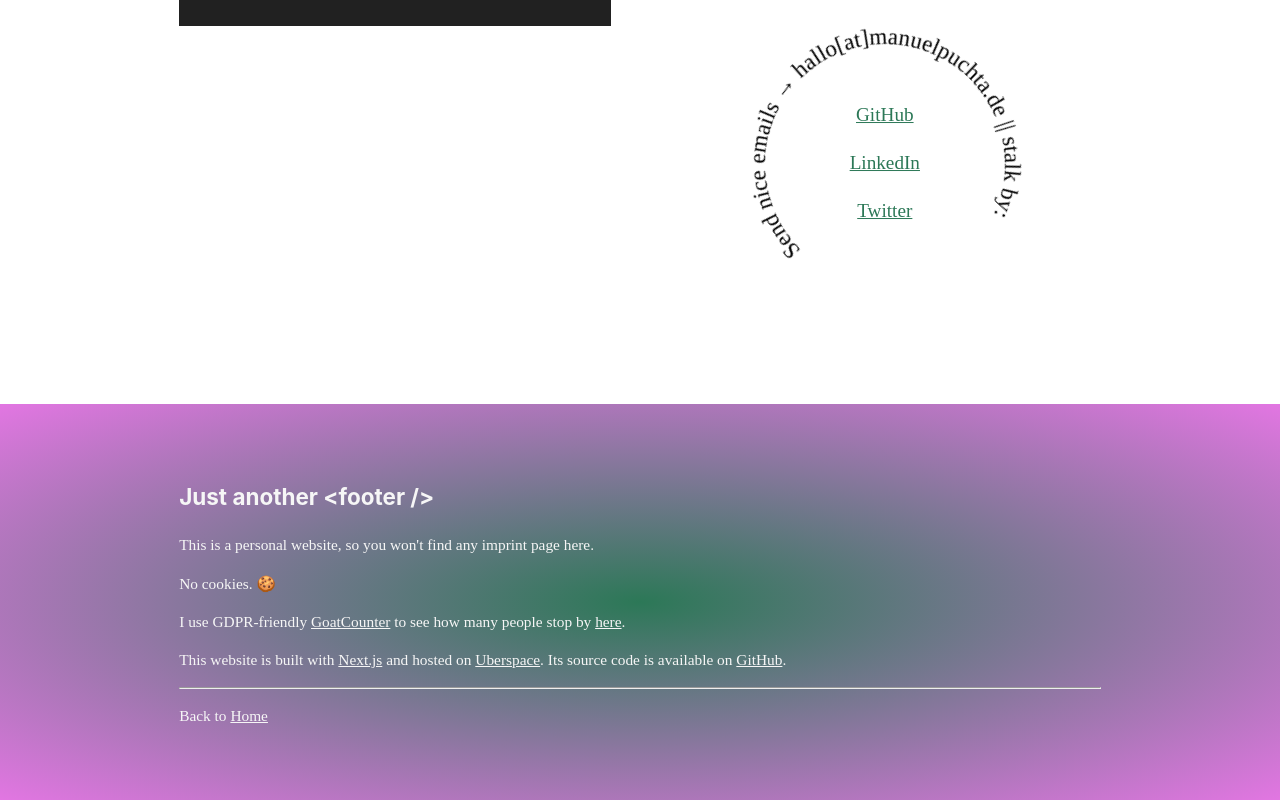
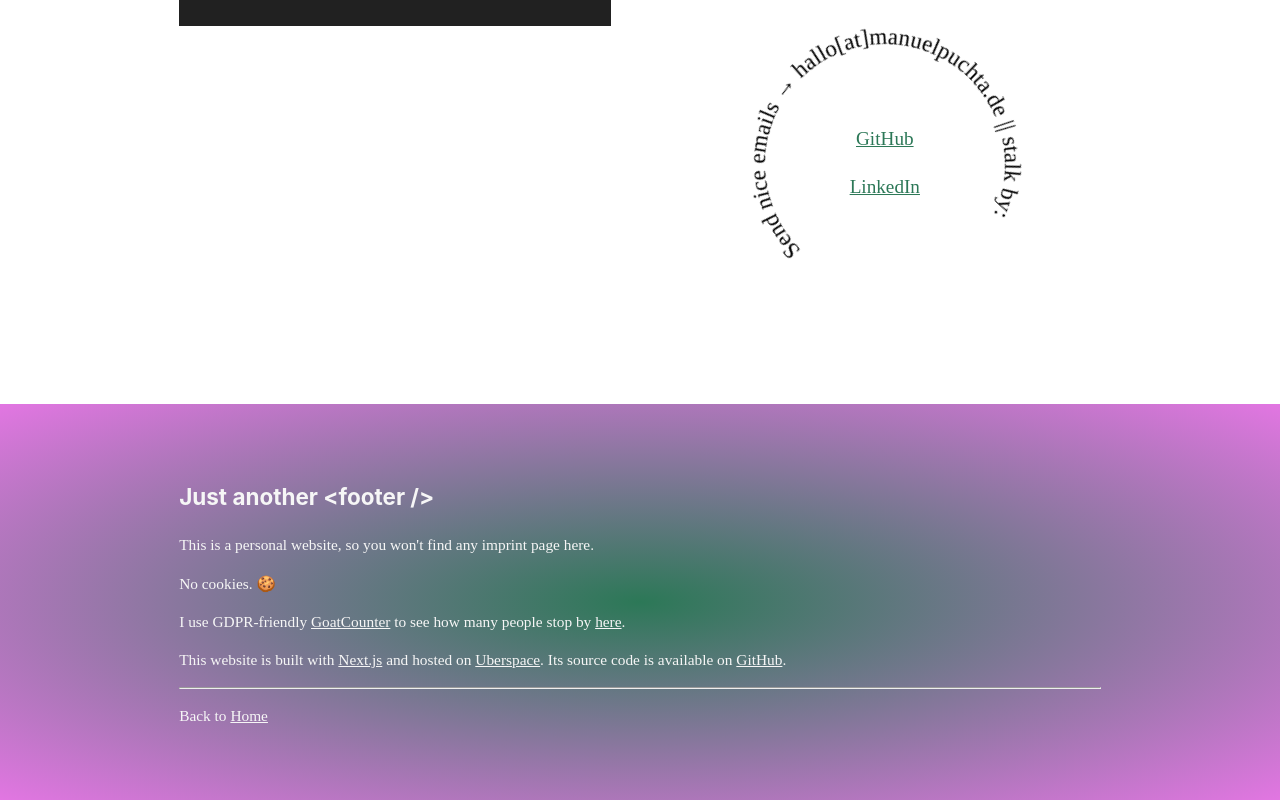
Before and after one commit to manuelpuchta/manuelpuchta.de, a Next.js app: page / in a window 1280 px wide. Shown: the part 972-1772 px from the top of the page. Built offline with nearby package versions, Linux system fonts and the light colour scheme.

Commit message:
chore(index): remove twitter

```diff
--- a/pages/index.tsx
+++ b/pages/index.tsx
@@ -119,14 +119,6 @@ const Home: React.FC<HomeProps> = ({ allPostsData }: HomeProps) => (
                 LinkedIn
               </a>
             </li>
-            <li>
-              <a
-                href="https://twitter.com/manuelpuchta"
-                title="Follow me on Twitter."
-              >
-                Twitter
-              </a>
-            </li>
           </ul>
         </div>
       </div>
```
